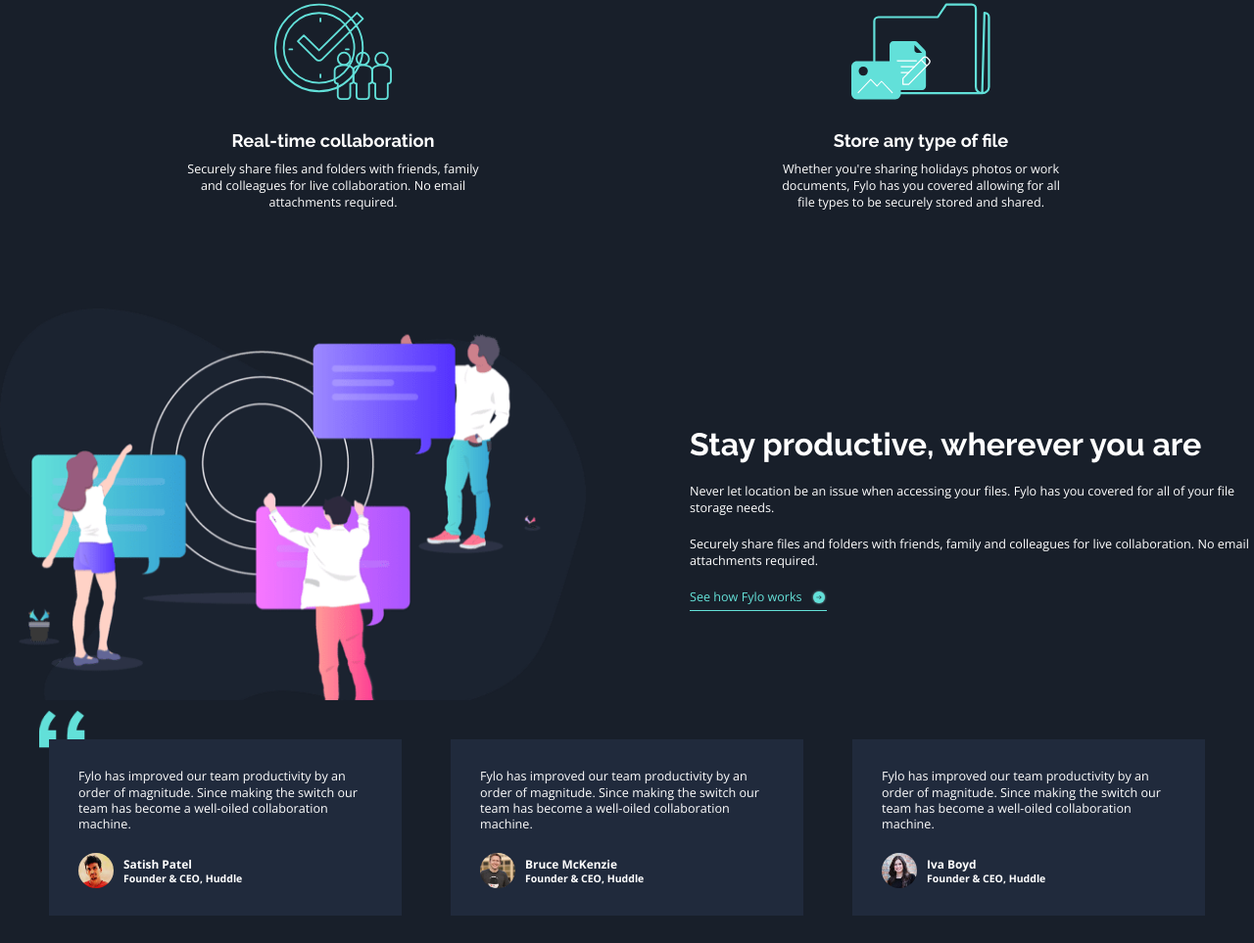
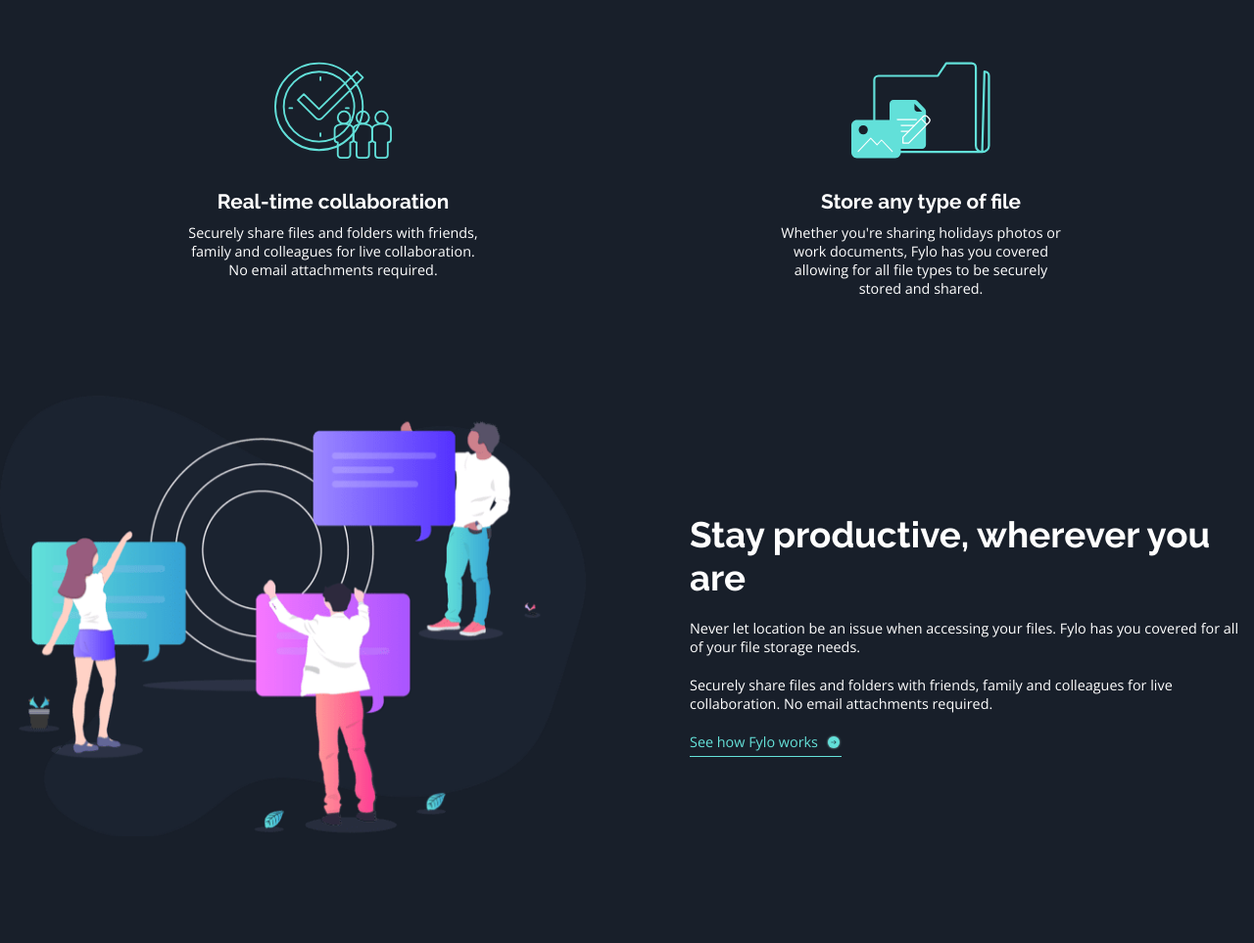
Before and after one commit to Pi-Gul/fylo-landing-page-dark, a plain HTML site: page index.html in a window 1280 px wide. Shown: the part 1343-2306 px from the top of the page at 98% size. Drawn offline with nearby package versions, Linux system fonts and the light colour scheme.

Commit message:
style corrections

```diff
--- a/css/style.css
+++ b/css/style.css
@@ -299,6 +299,9 @@ footer .footer-social-icon:hover {
 }
 
 @media (min-width: 1200px) {
+  html {
+    font-size: 16px;
+  }
   body {
     width: 100%;
   }
@@ -316,6 +319,7 @@ footer .footer-social-icon:hover {
   }
   .intro {
     margin-bottom: 0;
+    padding-top: 50px;
   }
   .intro-top-size {
     max-width: 850px;
@@ -376,10 +380,11 @@ footer .footer-social-icon:hover {
     display: flex;
     max-width: 1300px;
     margin: 0 auto;
+    margin-bottom: 100px;
   }
   .productive-left {
     width: 55%;
-    height: 400px;
+    height: 450px;
     background-size: 85%;
     background-repeat: no-repeat;
 }
@@ -397,7 +402,7 @@ footer .footer-social-icon:hover {
   }
   .productive-link {
     font-size: 0.9rem;
-    width: 140px;
+    width: 155px;
   }
   .testimonials {
     width: 100%;
```
